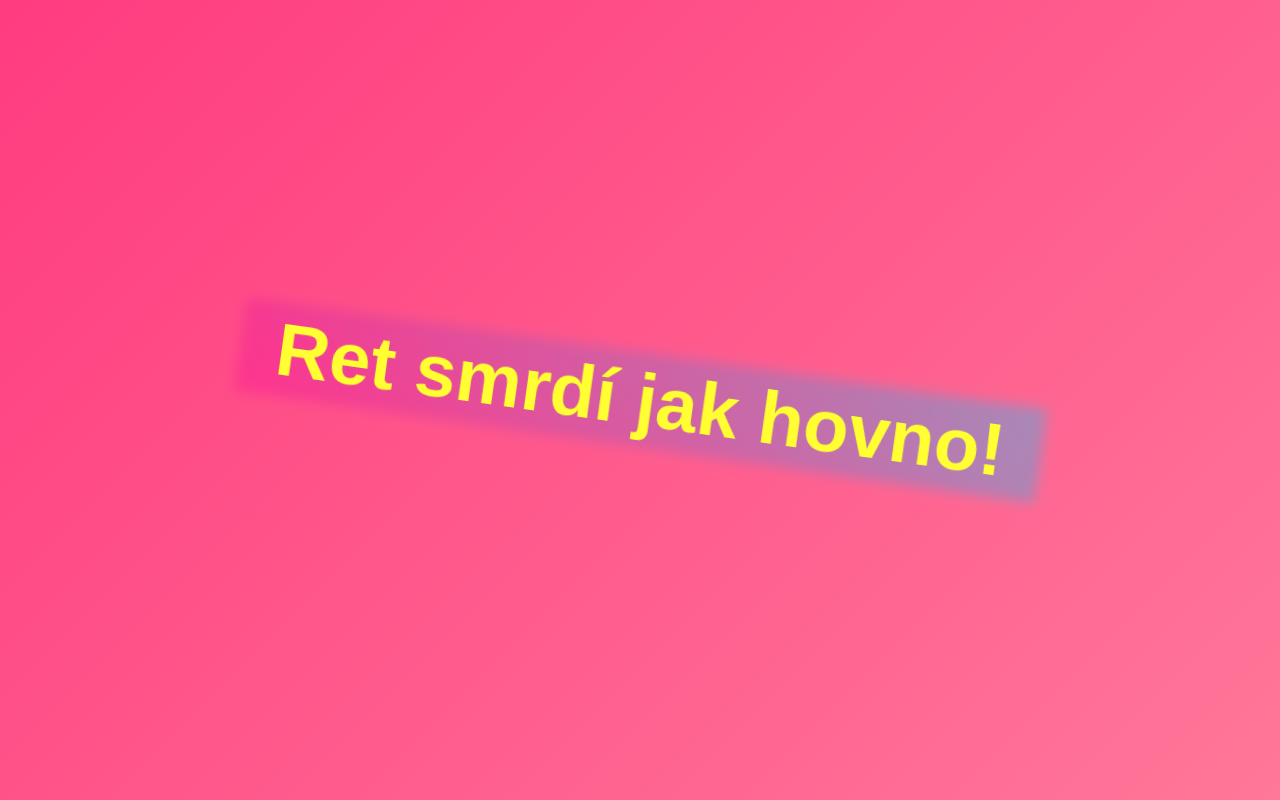
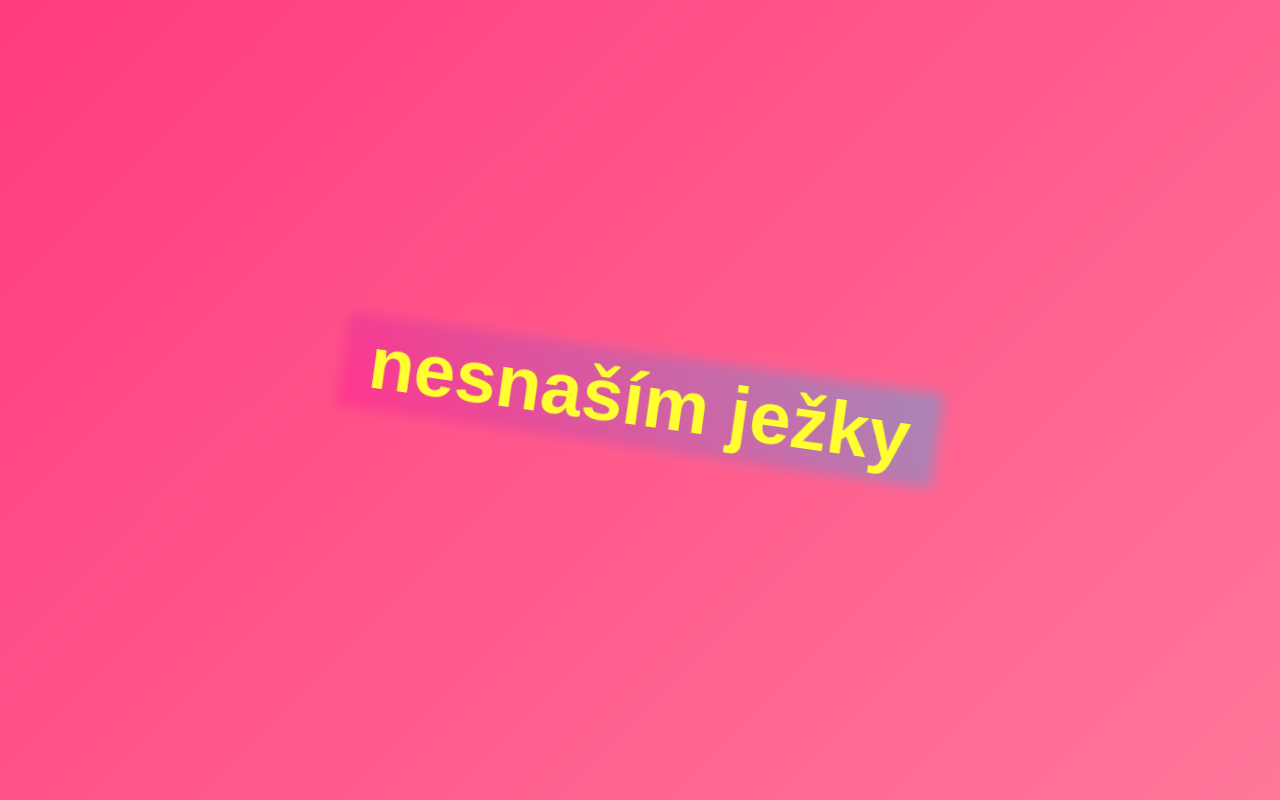
Before and after one commit to vasekmachek/vasekmachek.github.io, a plain HTML site: page index.html in a window 1280 px wide. Drawn offline with Linux system fonts and the light colour scheme.

Commit message:
Update index.html

```diff
--- a/index.html
+++ b/index.html
@@ -10,7 +10,7 @@
     <div class="container">
         <div class="content">
             <div class="text">
-                <h1 id="displayText">Ret smrdí jak hovno!</h1>
+                <h1 id="displayText">nesnaším ježky</h1>
             </div>
         </div>
     </div>
```
